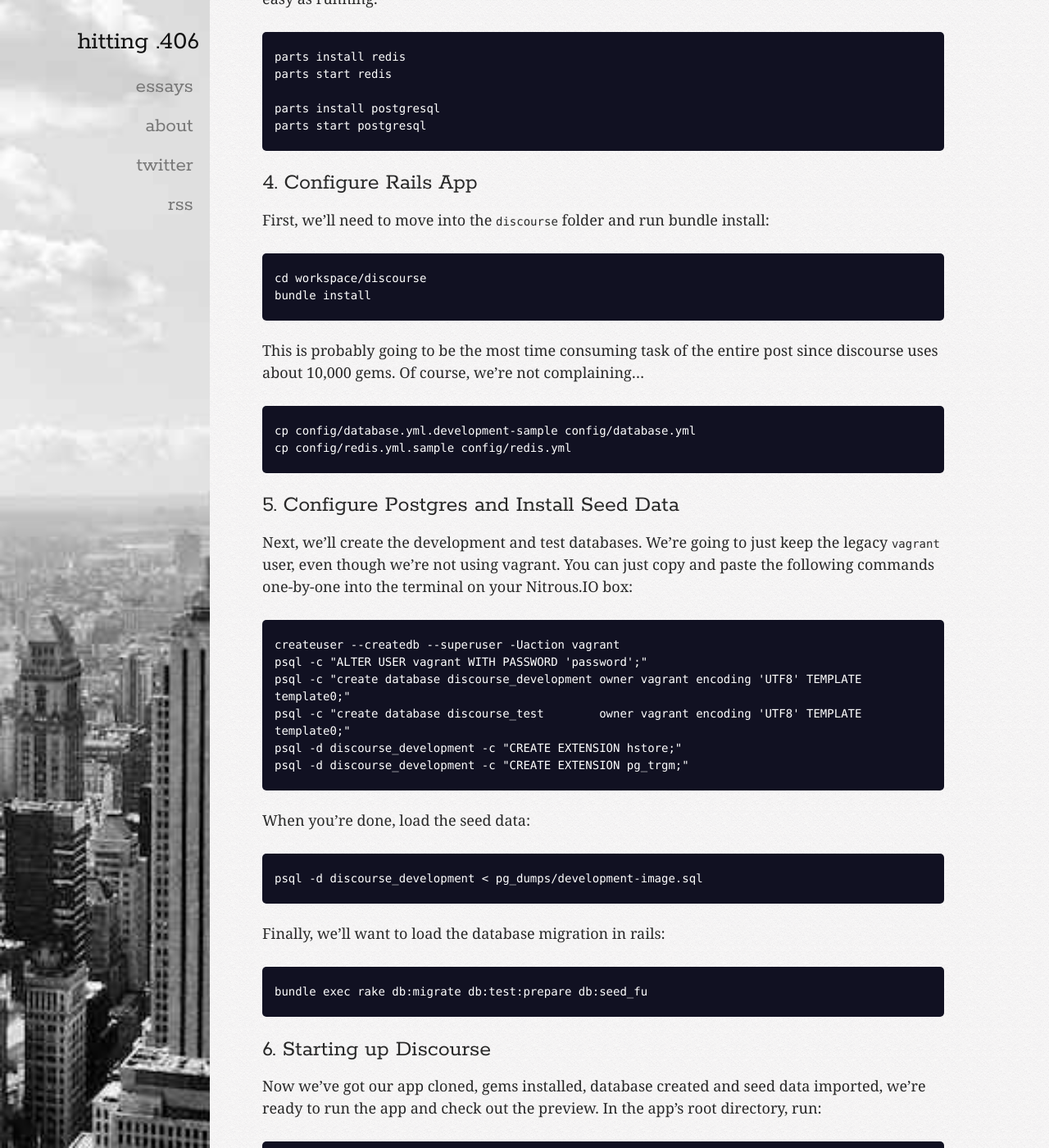
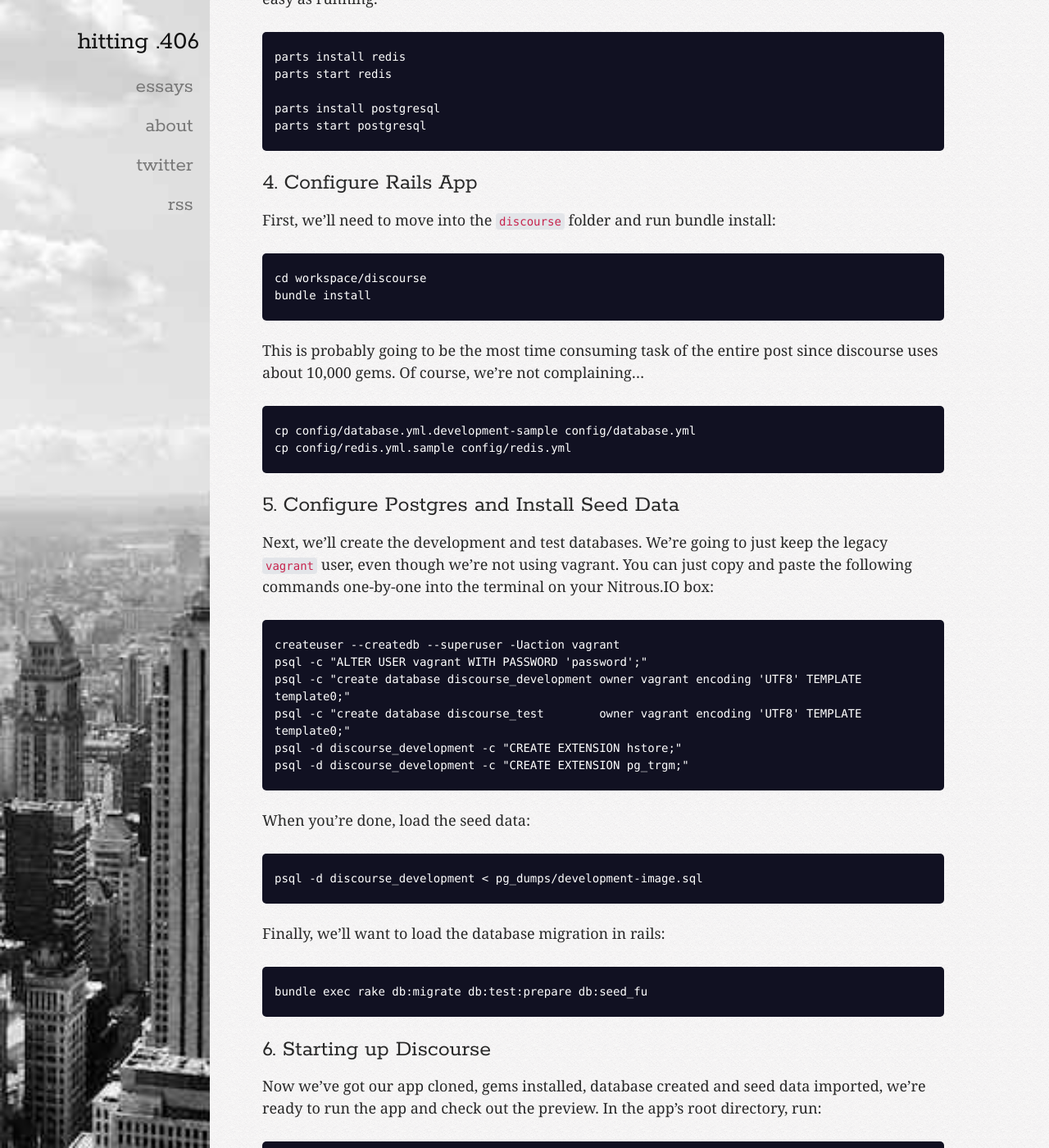
Before and after one commit to ajhit406/ajhit406.github.io, a Jekyll site: the page built from _posts/2013-10-30-discourse-dev.md, in a window 1280 px wide and 1400 px high, scrolled down 1953 px. Shown: the whole window at 82% size. Built offline with Jekyll 4.4.1, drawn with Linux system fonts in a browser that asks for light colours; Markdown is read by kramdown in place of the engine named in the settings; comment, search, counter and statistics services are not loaded.

Commit message:
fixing code formatting

```diff
--- a/css/screen.css
+++ b/css/screen.css
@@ -137,6 +137,21 @@ pre {
   -moz-border-radius: 5px;
   -webkit-border-radius: 5px;
   color: #fff;
+}
+
+code {
+  padding: 2px 4px;
+  color: #c7254e;
+  background-color: #e3e5e9;
+  border-radius: 4px;
+  -moz-border-radius: 4px;
+  -webkit-border-radius: 4px;
+}
+
+pre code {
+  color: #fff;
+  background-color: transparent;
+  padding: 0;
 }
 
 /* Buttons =================================================== */
```
Also changed, not shown: _posts/2013-10-30-discourse-dev.md (line endings or trailing spaces).
